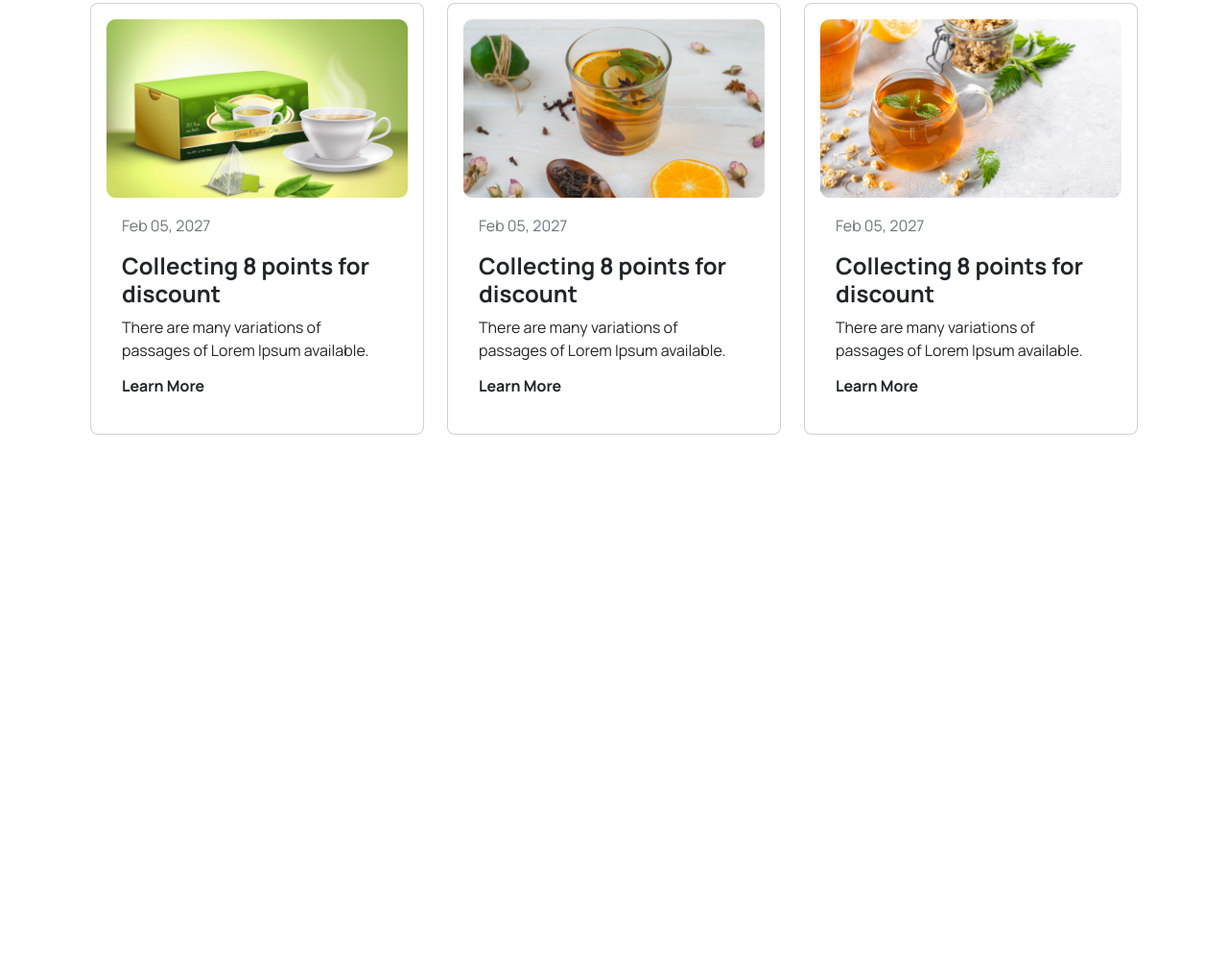
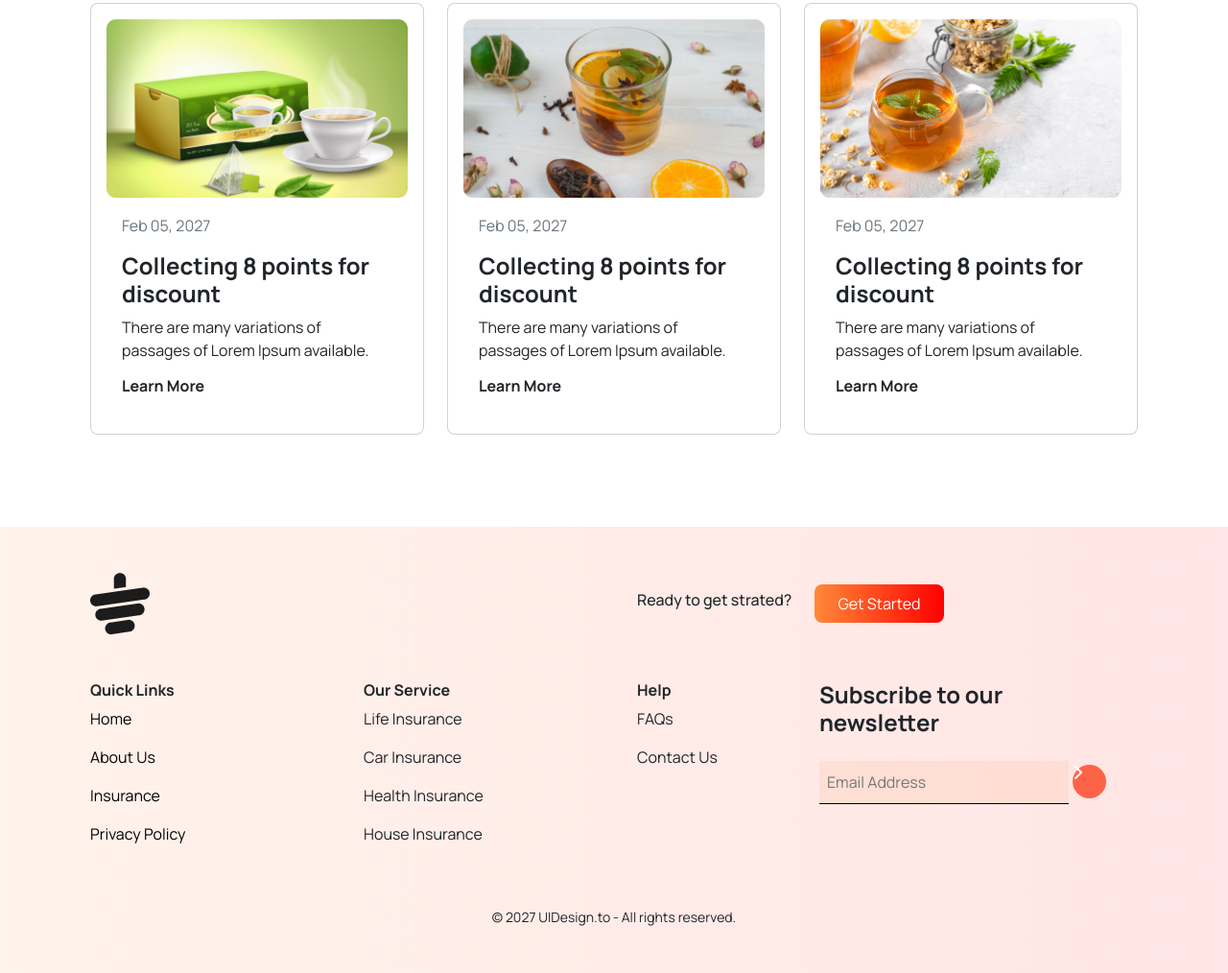
Before and after one commit to rajibrahman74/teaAndCoffee, a plain HTML site: page index.html in a window 1280 px wide. Shown: the part 2724-3738 px from the top of the page at 96% size. Before the commit the page ends 3273 px from the top, so only its background shows below. Drawn offline with nearby package versions, Linux system fonts and the light colour scheme; a web font is replaced by a local one.

Commit message:
[ADD]-footer

```diff
--- a/css/style.css
+++ b/css/style.css
@@ -105,3 +105,51 @@ body {
   left: 40px;
   opacity: 1000000000000;
 }
+
+/*
+  Footer section
+ */
+footer {
+  background: linear-gradient(
+    270deg,
+    rgba(255, 0, 0, 0.1) 0%,
+    rgba(255, 137, 56, 0.1) 100%
+  );
+}
+
+.btn-three {
+  background: linear-gradient(270deg, #ff0000 0%, #ff8938 100%);
+  border-radius: 8px;
+}
+
+.email-input {
+  max-width: 260px;
+  width: 100%;
+  padding: 10px 8px;
+  padding-bottom: 10px;
+  background: linear-gradient(
+    270deg,
+    rgba(255, 137, 56, 0.1) 100%,
+    rgba(255, 0, 0, 0.1) 0%
+  );
+  border: none;
+  border-bottom: 1.5px solid black;
+  color: black;
+  margin-top: 18px;
+}
+
+.email-input:focus {
+  border: none;
+}
+
+.fa-chevron-right {
+  display: flex;
+  justify-content: center;
+  align-items: center;
+  height: 35px;
+  width: 35px;
+  background: tomato;
+  border-radius: 50%;
+  color: white;
+  cursor: pointer;
+}
--- a/index.html
+++ b/index.html
@@ -264,6 +264,57 @@
     </section>
 
     <!--
+        Footer section
+     -->
+    <footer class="">
+        <section class="container mt-5 py-5 px-4">
+            <div class="row g-5">
+                <div class="col-md-6">
+                    <img src="images/cup.png" class="img-fluid" alt="">
+                </div>
+                <div class="col-md-6 d-flex align-items-center gap-4">
+                    <h6>Ready to get strated?</h6>
+                    <button class="border-0 btn-three py-2 px-4 text-white">Get Started</button>
+                </div>
+            </div>
+            <div class="row g-5 pt-5">
+                <div class="col-md-3">
+                    <h6 class="fw-bold">Quick Links</h6>
+                    <p><a class="text-decoration-none text-black" href="">Home</a></p>
+                    <p><a class="text-decoration-none text-black" href="">About Us</a></p>
+                    <p><a class="text-decoration-none text-black" href="">Insurance</a></p>
+                    <p><a class="text-decoration-none text-black" href="">Privacy Policy</a></p>
+                </div>
+                <div class="col-md-3">
+                    <h6 class="fw-bold">Our Service</h6>
+                    <p>Life Insurance</p>
+                    <p>Car Insurance</p>
+                    <p>Health Insurance</p>
+                    <p>House Insurance</p>
+                </div>
+                <div class="col-md-2">
+                    <h6 class="fw-bold">Help</h6>
+                    <p>FAQs</p>
+                    <p>Contact Us</p>
+                </div>
+                <div class="col-md-4">
+                    <h5 class="fw-bolder fs-4">Subscribe to our
+                        <br>
+                        newsletter
+                    </h5>
+                    <span class="d-flex align-items-center gap-1">
+                        <input class="email-input" type="email" name="" id="" placeholder="Email Address" required>
+                        <i class="fa-solid fa-chevron-right fa-1x mt-3"></i>
+                    </span>
+                </div>
+            </div>
+            <span class="d-flex justify-content-center pt-5">
+                <small class="text-center">© 2027 UIDesign.to - All rights reserved.</small>
+            </span>
+        </section>
+    </footer>
+
+    <!--
         Bootstrap js cdn link is associated with HTML
      -->
     <script src="https://cdn.jsdelivr.net/npm/bootstrap@5.3.0-alpha1/dist/js/bootstrap.bundle.min.js"
```
